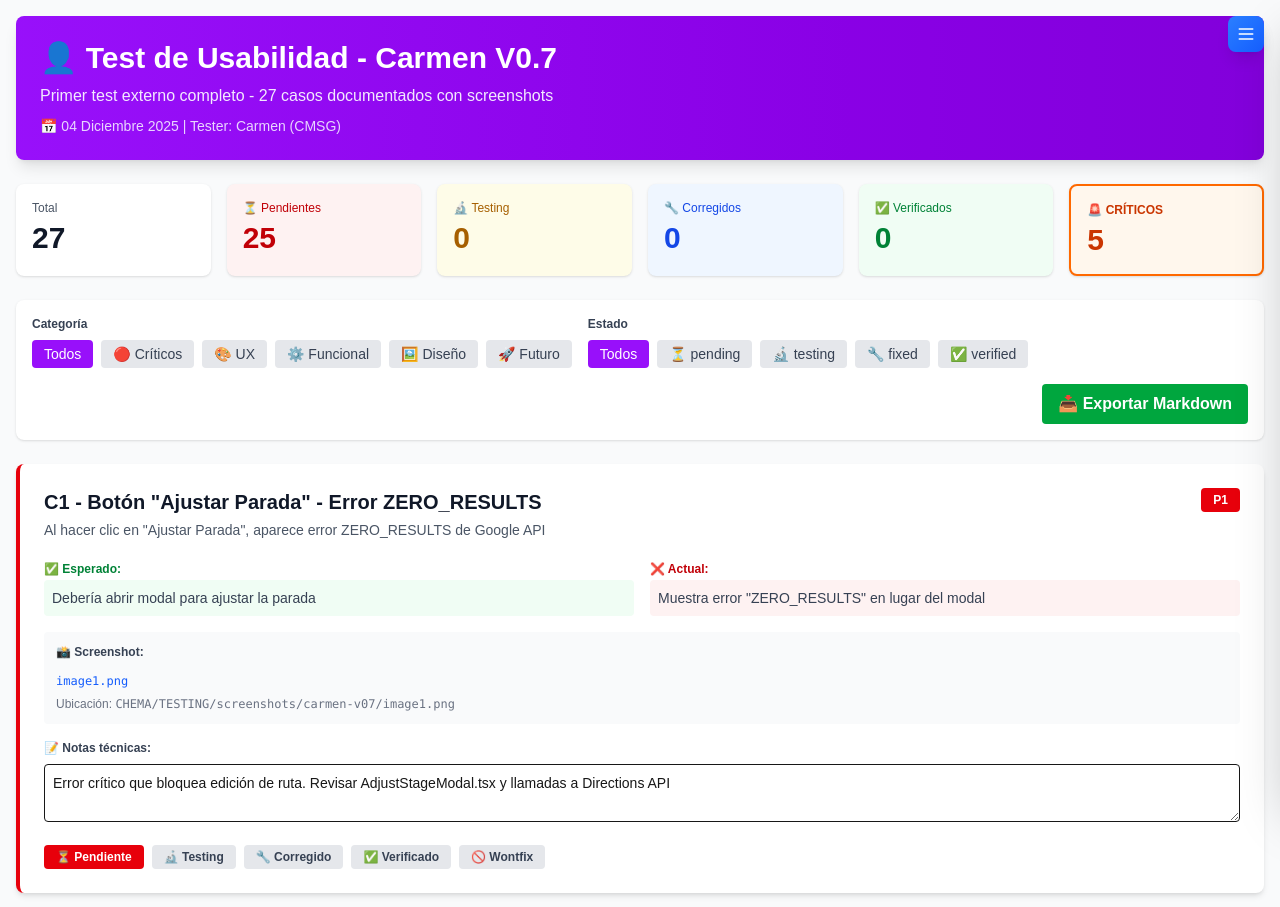
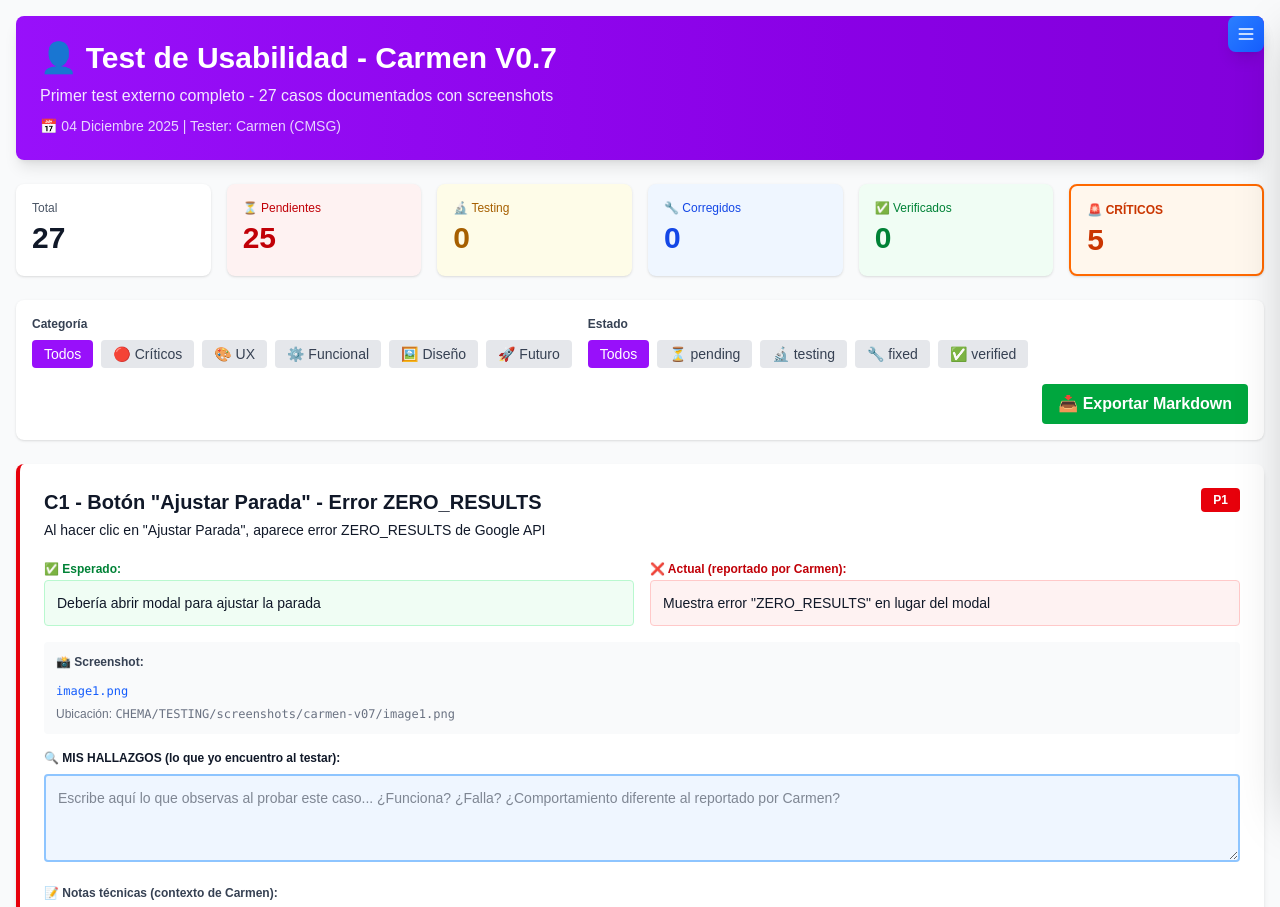
Before and after one commit to caracolazefiro-sketch/CaraColaViajes, a Next.js app: page /test-usabilidad-carmen in a window 1280 px wide. Shown: the top 907 px of the page. Built offline with nearby package versions, Linux system fonts and the light colour scheme.

Commit message:
feat: Campo 'MIS HALLAZGOS' editable + mejor contraste de textos

```diff
--- a/app/test-usabilidad-carmen/page.tsx
+++ b/app/test-usabilidad-carmen/page.tsx
@@ -15,6 +15,7 @@ interface TestCase {
   priority: 1 | 2 | 3;
   assignedTo?: string;
   notes: string;
+  myFindings: string;
 }
 
 const initialTests: TestCase[] = [
@@ -29,7 +30,8 @@ const initialTests: TestCase[] = [
     screenshot: 'image1.png',
     status: 'pending',
     priority: 1,
-    notes: 'Error crítico que bloquea edición de ruta. Revisar AdjustStageModal.tsx y llamadas a Directions API'
+    notes: 'Error crítico que bloquea edición de ruta. Revisar AdjustStageModal.tsx y llamadas a Directions API',
+    myFindings: ''
   },
   {
     id: 'C2',
@@ -41,7 +43,8 @@ const initialTests: TestCase[] = [
     screenshot: 'image2.png',
     status: 'pending',
     priority: 1,
-    notes: 'Bug severo. Usuarios quedan atrapados con rutas incorrectas. Revisar useTripPlaces.ts'
+    notes: 'Bug severo. Usuarios quedan atrapados con rutas incorrectas. Revisar useTripPlaces.ts',
+    myFindings: ''
   },
   {
     id: 'C3',
@@ -53,7 +56,8 @@ const initialTests: TestCase[] = [
     screenshot: 'image3.png',
     status: 'pending',
     priority: 1,
-    notes: 'Revisar actions.ts - función getDirectionsAndCost. Waypoints no se procesan correctamente'
+    notes: 'Revisar actions.ts - función getDirectionsAndCost. Waypoints no se procesan correctamente',
+    myFindings: ''
   },
   {
     id: 'C4',
@@ -65,7 +69,8 @@ const initialTests: TestCase[] = [
     screenshot: 'image4.png',
     status: 'pending',
     priority: 2,
-    notes: 'Añadir botón de reset en AppHeader.tsx. Debe limpiar localStorage y state'
+    notes: 'Añadir botón de reset en AppHeader.tsx. Debe limpiar localStorage y state',
+    myFindings: ''
   },
   {
     id: 'C5',
@@ -77,7 +82,8 @@ const initialTests: TestCase[] = [
     screenshot: 'image5.png',
     status: 'pending',
     priority: 2,
-    notes: 'Revisar TripForm.tsx - añadir required o hacer el campo opcional de verdad'
+    notes: 'Revisar TripForm.tsx - añadir required o hacer el campo opcional de verdad',
+    myFindings: ''
   },
 
   // MEJORAS UX (8)
@@ -91,7 +97,8 @@ const initialTests: TestCase[] = [
     screenshot: 'image6.png',
     status: 'pending',
     priority: 2,
-    notes: 'Revisar CSS en ItineraryPanel.tsx. Posible overflow-x-auto innecesario'
+    notes: 'Revisar CSS en ItineraryPanel.tsx. Posible overflow-x-auto innecesario',
+    myFindings: ''
   },
   {
     id: 'UX2',
@@ -103,7 +110,8 @@ const initialTests: TestCase[] = [
     screenshot: 'image7.png',
     status: 'pending',
     priority: 2,
-    notes: 'Añadir botón (-) en DaySpotsList.tsx junto al contador'
+    notes: 'Añadir botón (-) en DaySpotsList.tsx junto al contador',
+    myFindings: ''
   },
   {
     id: 'UX3',
@@ -115,7 +123,8 @@ const initialTests: TestCase[] = [
     screenshot: 'image8.png',
     status: 'pending',
     priority: 2,
-    notes: 'Revisar TripMap.tsx - limpiar marcadores al cambiar de búsqueda'
+    notes: 'Revisar TripMap.tsx - limpiar marcadores al cambiar de búsqueda',
+    myFindings: ''
   },
   {
     id: 'UX4',
@@ -127,7 +136,8 @@ const initialTests: TestCase[] = [
     screenshot: 'image9.png',
     status: 'pending',
     priority: 2,
-    notes: 'Revisar useEffect en TripMap.tsx - falta trigger al cambiar waypoints'
+    notes: 'Revisar useEffect en TripMap.tsx - falta trigger al cambiar waypoints',
+    myFindings: ''
   },
   {
     id: 'UX5',
@@ -139,7 +149,8 @@ const initialTests: TestCase[] = [
     screenshot: 'image10.png',
     status: 'pending',
     priority: 3,
-    notes: 'Revisar svgIcons.tsx - considerar rediseño de iconos ambiguos'
+    notes: 'Revisar svgIcons.tsx - considerar rediseño de iconos ambiguos',
+    myFindings: ''
   },
   {
     id: 'UX6',
@@ -151,7 +162,8 @@ const initialTests: TestCase[] = [
     screenshot: 'image11.png',
     status: 'pending',
     priority: 3,
-    notes: 'Revisar TripMap.tsx - aumentar contraste en colores de marcadores'
+    notes: 'Revisar TripMap.tsx - aumentar contraste en colores de marcadores',
+    myFindings: ''
   },
   {
     id: 'UX7',
@@ -163,7 +175,8 @@ const initialTests: TestCase[] = [
     screenshot: 'image12.png',
     status: 'pending',
     priority: 3,
-    notes: 'Revisar eventos onMouseLeave en componentes con tooltip'
+    notes: 'Revisar eventos onMouseLeave en componentes con tooltip',
+    myFindings: ''
   },
   {
     id: 'UX8',
@@ -175,7 +188,8 @@ const initialTests: TestCase[] = [
     screenshot: 'image13.wmf',
     status: 'pending',
     priority: 3,
-    notes: 'Ya arreglado en commit reciente (cambio de morado a gris). Revisar si es suficiente'
+    notes: 'Ya arreglado en commit reciente (cambio de morado a gris). Revisar si es suficiente',
+    myFindings: ''
   },
 
   // TESTS FUNCIONALES (6)
@@ -188,7 +202,8 @@ const initialTests: TestCase[] = [
     actualBehavior: 'PENDIENTE DE VALIDAR',
     status: 'pending',
     priority: 2,
-    notes: 'Validar con ubicaciones reales: Madrid, Barcelona, Sevilla'
+    notes: 'Validar con ubicaciones reales: Madrid, Barcelona, Sevilla',
+    myFindings: ''
   },
   {
     id: 'F2',
@@ -199,7 +214,8 @@ const initialTests: TestCase[] = [
     actualBehavior: 'PENDIENTE DE VALIDAR',
     status: 'pending',
     priority: 2,
-    notes: 'Test exhaustivo en /test-sliders-exhaustive'
+    notes: 'Test exhaustivo en /test-sliders-exhaustive',
+    myFindings: ''
   },
   {
     id: 'F3',
@@ -211,7 +227,8 @@ const initialTests: TestCase[] = [
     screenshot: 'image14.png',
     status: 'pending',
     priority: 2,
-    notes: 'Comparar con Google Maps manualmente'
+    notes: 'Comparar con Google Maps manualmente',
+    myFindings: ''
   },
   {
     id: 'F4',
@@ -222,7 +239,8 @@ const initialTests: TestCase[] = [
     actualBehavior: 'PENDIENTE DE VALIDAR',
     status: 'pending',
     priority: 2,
-    notes: 'Crear viaje, recargar, verificar que todo persiste'
+    notes: 'Crear viaje, recargar, verificar que todo persiste',
+    myFindings: ''
   },
   {
     id: 'F5',
@@ -234,7 +252,8 @@ const initialTests: TestCase[] = [
     screenshot: 'image15.png',
     status: 'pending',
     priority: 3,
-    notes: 'Verificar con ruta montañosa (ej: Picos de Europa)'
+    notes: 'Verificar con ruta montañosa (ej: Picos de Europa)',
+    myFindings: ''
   },
   {
     id: 'F6',
@@ -246,7 +265,8 @@ const initialTests: TestCase[] = [
     screenshot: 'image16.png',
     status: 'pending',
     priority: 3,
-    notes: 'Revisar @media print en globals.css'
+    notes: 'Revisar @media print en globals.css',
+    myFindings: ''
   },
 
   // DISEÑO (3)
@@ -260,7 +280,8 @@ const initialTests: TestCase[] = [
     screenshot: 'image17.png',
     status: 'pending',
     priority: 3,
-    notes: 'Revisar TailwindCSS - crear variables CSS para colores principales'
+    notes: 'Revisar TailwindCSS - crear variables CSS para colores principales',
+    myFindings: ''
   },
   {
     id: 'D2',
@@ -271,7 +292,8 @@ const initialTests: TestCase[] = [
     actualBehavior: 'PENDIENTE DE VALIDAR',
     status: 'pending',
     priority: 2,
-    notes: 'Test con DevTools en 375px (iPhone SE) y 390px (iPhone 12)'
+    notes: 'Test con DevTools en 375px (iPhone SE) y 390px (iPhone 12)',
+    myFindings: ''
   },
   {
     id: 'D3',
@@ -283,7 +305,8 @@ const initialTests: TestCase[] = [
     screenshot: 'image18.png',
     status: 'pending',
     priority: 3,
-    notes: 'Usar herramienta de contraste, ajustar text-gray-400 → text-gray-600'
+    notes: 'Usar herramienta de contraste, ajustar text-gray-400 → text-gray-600',
+    myFindings: ''
   },
 
   // PROPUESTAS FUTURAS (5)
@@ -296,7 +319,8 @@ const initialTests: TestCase[] = [
     actualBehavior: 'NO IMPLEMENTADO',
     status: 'wontfix',
     priority: 3,
-    notes: 'V2.0 - Requiere rediseño completo de paleta'
+    notes: 'V2.0 - Requiere rediseño completo de paleta',
+    myFindings: ''
   },
   {
     id: 'P2',
@@ -307,7 +331,8 @@ const initialTests: TestCase[] = [
     actualBehavior: 'NO IMPLEMENTADO',
     status: 'pending',
     priority: 2,
-    notes: 'Requiere backend (Supabase). Ver supabase-roadmap-setup.sql'
+    notes: 'Requiere backend (Supabase). Ver supabase-roadmap-setup.sql',
+    myFindings: ''
   },
   {
     id: 'P3',
@@ -318,7 +343,8 @@ const initialTests: TestCase[] = [
     actualBehavior: 'Solo autocaravana',
     status: 'wontfix',
     priority: 3,
-    notes: 'Fuera de scope. App enfocada en campers'
+    notes: 'Fuera de scope. App enfocada en campers',
+    myFindings: ''
   },
   {
     id: 'P4',
@@ -329,7 +355,8 @@ const initialTests: TestCase[] = [
     actualBehavior: 'NO IMPLEMENTADO',
     status: 'pending',
     priority: 2,
-    notes: 'Open-Meteo API ya integrada. Falta UI. Ver useWeather.ts'
+    notes: 'Open-Meteo API ya integrada. Falta UI. Ver useWeather.ts',
+    myFindings: ''
   },
   {
     id: 'P5',
@@ -533,7 +560,7 @@ export default function TestUsabilidadCarmen() {
                   <h3 className="text-xl font-bold text-gray-900 mb-1">
                     {test.id} - {test.title}
                   </h3>
-                  <p className="text-sm text-gray-600">{test.description}</p>
+                  <p className="text-sm text-gray-900">{test.description}</p>
                 </div>
                 <span className={`px-3 py-1 rounded text-xs font-bold ${
                   test.priority === 1 ? 'bg-red-600 text-white' :
@@ -547,11 +574,11 @@ export default function TestUsabilidadCarmen() {
               <div className="grid md:grid-cols-2 gap-4 mb-4">
                 <div>
                   <label className="text-xs font-bold text-green-700">✅ Esperado:</label>
-                  <p className="text-sm text-gray-700 bg-green-50 p-2 rounded">{test.expectedBehavior}</p>
+                  <p className="text-sm text-gray-900 bg-green-50 p-3 rounded border border-green-200">{test.expectedBehavior}</p>
                 </div>
                 <div>
-                  <label className="text-xs font-bold text-red-700">❌ Actual:</label>
-                  <p className="text-sm text-gray-700 bg-red-50 p-2 rounded">{test.actualBehavior}</p>
+                  <label className="text-xs font-bold text-red-700">❌ Actual (reportado por Carmen):</label>
+                  <p className="text-sm text-gray-900 bg-red-50 p-3 rounded border border-red-200">{test.actualBehavior}</p>
                 </div>
               </div>
 
@@ -566,12 +593,24 @@ export default function TestUsabilidadCarmen() {
               )}
 
               <div className="mb-4">
-                <label className="text-xs font-bold text-gray-700 block mb-2">📝 Notas técnicas:</label>
+                <label className="text-xs font-bold text-gray-900 block mb-2">🔍 MIS HALLAZGOS (lo que yo encuentro al testar):</label>
+                <textarea
+                  value={test.myFindings || ''}
+                  onChange={(e) => updateTest(test.id, 'myFindings', e.target.value)}
+                  className="w-full p-3 border-2 border-blue-300 rounded text-sm text-gray-900 bg-blue-50 focus:border-blue-500 focus:ring-2 focus:ring-blue-200"
+                  rows={3}
+                  placeholder="Escribe aquí lo que observas al probar este caso... ¿Funciona? ¿Falla? ¿Comportamiento diferente al reportado por Carmen?"
+                />
+              </div>
+
+              <div className="mb-4">
+                <label className="text-xs font-bold text-gray-700 block mb-2">📝 Notas técnicas (contexto de Carmen):</label>
                 <textarea
                   value={test.notes}
                   onChange={(e) => updateTest(test.id, 'notes', e.target.value)}
-                  className="w-full p-2 border rounded text-sm"
+                  className="w-full p-2 border rounded text-sm text-gray-900 bg-gray-50"
                   rows={2}
+                  readOnly
                 />
               </div>
 
```
